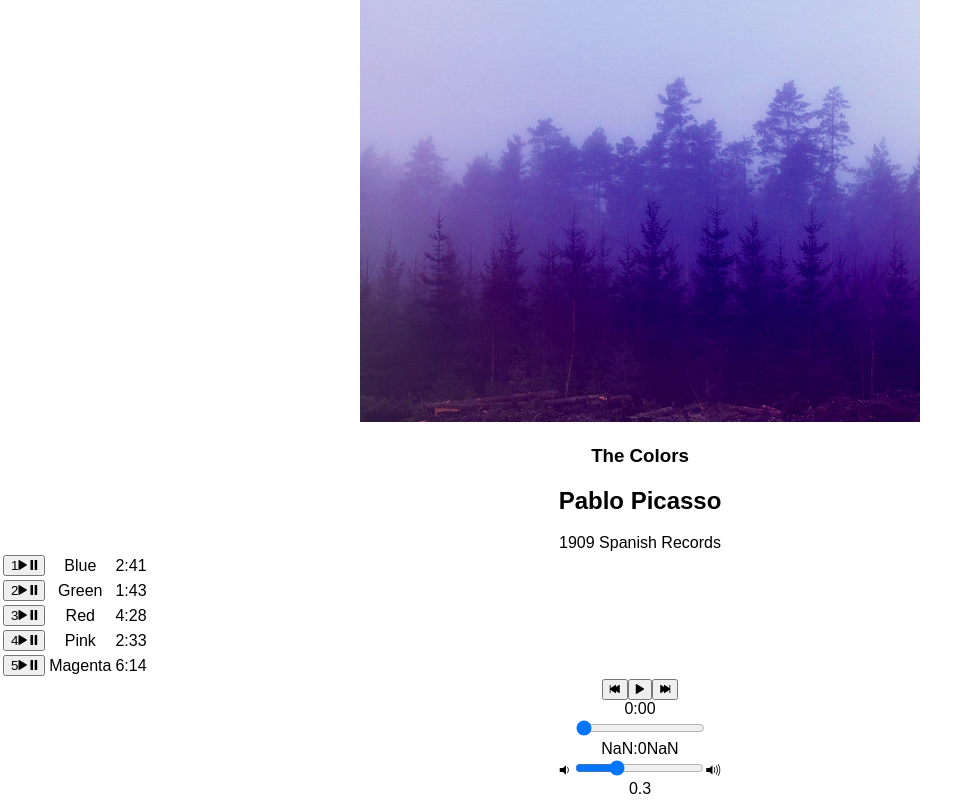
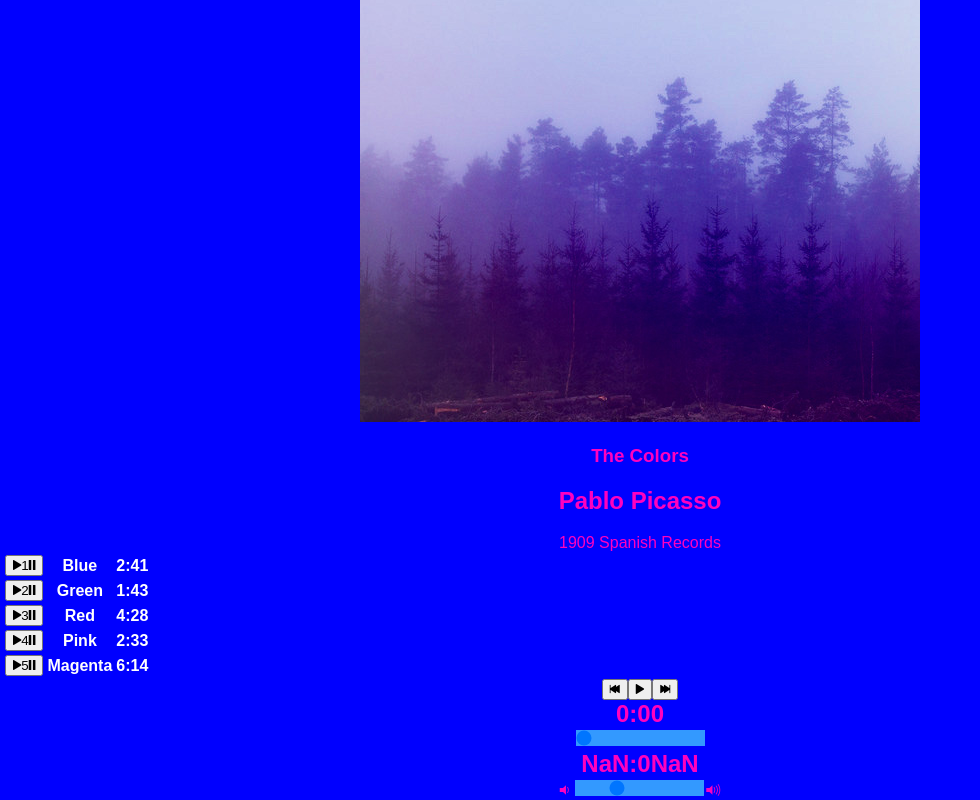
Before and after one commit to 0xZeb/React, a React (Create React App) app in the folder bloc-jams-react/: page /album/the-colors in a window 1280 px wide. Shown: the part 236-1036 px from the top of the page, without its empty margins (0-980 px from the left). Built offline with nearby package versions, Linux system fonts and the light colour scheme.

Commit message:
styling in progress, commit to continue to work on different machine

```diff
--- a/bloc-jams-react/src/App.js
+++ b/bloc-jams-react/src/App.js
@@ -14,7 +14,7 @@ class App extends Component {
         <header>
           <Link to='/'>Landing</Link>
           <Link to='/library'>Library</Link>
-          <Link to='/album'>Album</Link>
+
           <h1>Bloc Jams</h1>
         </header>
         <main>
--- a/bloc-jams-react/src/components/Album.js
+++ b/bloc-jams-react/src/components/Album.js
@@ -1,12 +1,12 @@
-import React, {
-  Component
-} from 'react';
+import React, { Component } from 'react';
 import albumData from './../data/albums';
 import PlayerBar from  './PlayerBar';
 
 class Album extends Component {
   constructor(props) {
     super(props);
+
+
 
     const album = albumData.find(album => {
       return album.slug === this.props.match.params.slug
@@ -19,6 +19,8 @@ class Album extends Component {
       duration: album.songs[0].duration,
       isPlaying: false,
       sliderPos: 0,
+      isHover: false
+
 
     };
 
@@ -30,10 +32,7 @@ class Album extends Component {
   }
 //end of state data
 
-  hoverPlayButton(e){
 
-
-  }
 
   changeVolume(e){
       const newVolume = e.target.value;
@@ -125,12 +124,22 @@ class Album extends Component {
           return (s-(s%=60))/60+ (9<s?':':':0')+Math.floor(s);
     }
 
+    handleHover(){
+
+
+    }
+
+    handleNoHover(){
+
+
+    }
+
 
 
   render() {
     return (
        < section className = "album" > < section id = "album-info" >
-      < img id = "album-cover-art" src = { this.state.album.albumCover }/>
+      < img id = "album-cover-art" src = { this.state.album.albumCover } alt="album art"/>
           <  div className = "album-details" >
           < h1 id = "album-title" > { this.state.album.title} < /h1>
            <h2 className = "artist" >
@@ -139,30 +148,43 @@ class Album extends Component {
       < /div >
 
        </section>
-            < table id = "song-list" >
+
+      <table id = "song-list" >
+
             <colgroup >
                   <col id = "song-number-column" / >
                   <col id = "song-title-column" / >
                   < col id = "song-duration-column" / >
             </colgroup>
 
-      <tbody > { this.state.album.songs.map((song, index) =>
+            <tbody >
+               { this.state.album.songs.map((song, index) =>
+                   < tr
+                    className="song"
+                    key={index}
+                    onClick={()=>this.handleSongClick(song)}
 
-          <tr className = "song"  key={index } onClick={()=>this.handleSongClick(song)}>
+                   >
+                    <span ></span>
+                      <td className = "song-actions" >
+                          < button
+                            onMouseOver={() => this.handleHover()}
+                            onMouseOut={() => this.handleNoHover()}
+                          >
+                            <span className="ion-play" id="play-button"></span>
+                            <span id="song-number" >{index+1}</span>
+                            <span className="ion-pause" id="pause-button"></span>
 
-          <td className = "song-actions" >
-            < button >
-            < span className = "song-number" > { (index + 1)  }< /span>
-            < span className = "ion-play" > < /span>
-            <  span className = "ion-pause" > < /span>
                           < / button >
                        < /td>
                        < td className = "song-title" > { song.title }< /td>
                        <td className = "song-duration" > { this.formatTime( song.duration ) }< /td>
-          < / tr >
+
+                    </tr>
                 )}
              </tbody>
-        < /table >
+
+      </table >
 
 
         <PlayerBar
@@ -178,6 +200,8 @@ class Album extends Component {
            onvolumechange={(e) => this.onvolumechange(e)}
            changeVolume={(e) => this.changeVolume(e)}
            volume={this.audioElement.volume}
+
+
         />
 
       </section>
--- a/bloc-jams-react/src/components/PlayerBar.js
+++ b/bloc-jams-react/src/components/PlayerBar.js
@@ -49,8 +49,7 @@ class PlayerBar extends Component {
          </span>
          <span className="icon ion-volume-high"> </span>
 
-        <div> {  this.props.volume} </div>
-        <div> {this.props.isPlaying}</div>
+
 
        </section>
 
--- a/bloc-jams-react/src/index.css
+++ b/bloc-jams-react/src/index.css
@@ -1,5 +1,76 @@
 body {
   margin: 0;
   padding: 0;
+  background-color: #0000ff;
   font-family: sans-serif;
+  color: #ff00bf
 }
+
+#buttons {
+  background-color: #11ffee00;
+  shape-outside: inset(10px 10px 10px 10px);
+  color: white;
+}
+
+.song {
+  color: white;
+
+}
+.song-actions{}
+.song-number-column{}
+.song-title{font-weight: bolder;}
+.song-duration{font-weight: bolder;}
+
+.song-number{
+  color: white;
+
+}
+
+.song:hover{
+
+}
+
+
+.total-time{
+  font-weight: bolder;
+  font-size: 150%;
+}
+.current-time{
+  font-weight: bolder;
+  font-size: 150%;
+}
+ .seek-bar{
+   -webkit-appearance: none;
+   background:  #3399ff;
+
+ }
+
+/*
+.Landing
+.hero-title
+.selling-points
+.point-title
+.point-description
+ #album-info
+ #album-cover-art
+ .album-details
+ .album
+ #album-title
+ .artist
+ #release-info
+ #song-list
+ #song-number-column
+ #song-title-column
+ #song-duration-column
+ .player-bar
+ #previous
+ .ion-skip-backward
+ #play-pause
+ #handleNextClick
+ .ion-skip-forward
+ #next
+ #time-control
+ #volume-control
+ .icon ion-volume-low
+.icon ion-volume-high
+*/
```
Lines whose indentation alone changed are shown as unchanged.
